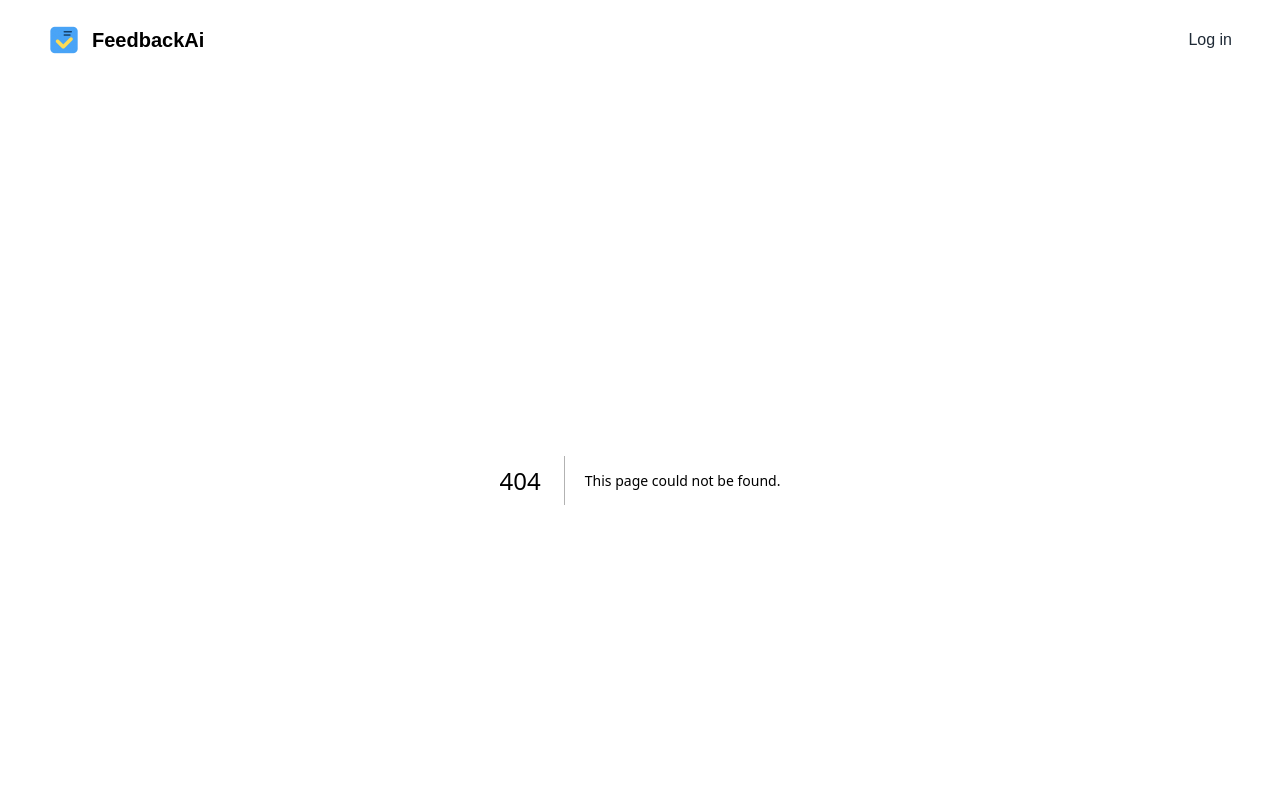
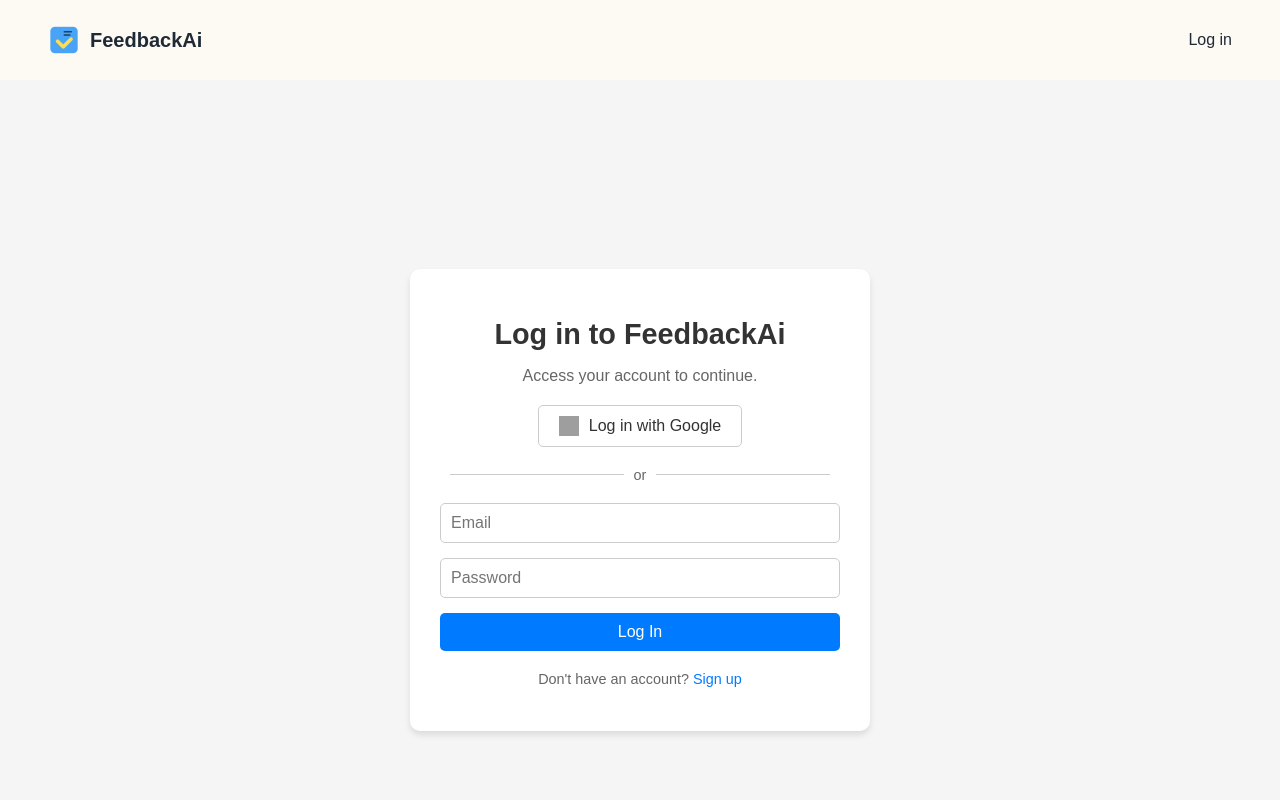
Before and after one commit to asholokh/feedbackai, a Next.js app: page /login in a window 1280 px wide. Before the commit this address had no page. Shown: the top 800 px of the page. Built offline with nearby package versions, Linux system fonts and the light colour scheme; no server answers; grey boxes are pictures that could not be loaded.

Commit message:
Implemented login page and secured dashboard page. Minor improvements for the Login links

```diff
--- /dev/null
+++ b/app/dashboard/page.css
@@ -0,0 +1,39 @@
+/* app/dashboard/page.css */
+.logout-button {
+    background-color: #ff4d4f;
+    color: white;
+    border: none;
+    padding: 10px 20px;
+    border-radius: 5px;
+    font-size: 16px;
+    cursor: pointer;
+    transition: background-color 0.3s ease;
+}
+
+.logout-button:hover {
+    background-color: #d9363e;
+}
+
+/* app/dashboard/page.css */
+.dashboard-container {
+    display: flex;
+    flex-direction: column;
+    align-items: center;
+    justify-content: center;
+    min-height: 50vh;
+    background-color: #f5f5f5;
+    padding: 20px;
+    text-align: center;
+}
+
+.dashboard-container h1 {
+    font-size: 2rem;
+    color: #333;
+    margin-bottom: 10px;
+}
+
+.dashboard-container p {
+    font-size: 1rem;
+    color: #666;
+    margin-bottom: 20px;
+}
--- /dev/null
+++ b/app/dashboard/page.tsx
@@ -0,0 +1,47 @@
+'use client';
+
+import './page.css';
+import React, {useEffect, useState} from "react";
+import { useRouter } from "next/navigation";
+import {onAuthStateChanged, signOut, User} from "firebase/auth";
+import { auth } from "../../firebase/firebaseConfig";
+
+export default function Dashboard() {
+    const router = useRouter();
+    const [user, setUser] = useState<User | null>(null);
+
+    useEffect(() => {
+        const unsubscribe = onAuthStateChanged(auth, (currentUser) => {
+            if (currentUser) {
+                setUser(currentUser); // Set the authenticated user
+            } else {
+                router.push("/login"); // Redirect to login if not authenticated
+            }
+        });
+
+        return () => unsubscribe(); // Cleanup the listener on unmount
+    }, [router]);
+
+    const handleLogout = async () => {
+        try {
+            await signOut(auth);
+            router.push("/login"); // Redirect to login page after logout
+        } catch (error) {
+            console.error("Error during logout:", error);
+        }
+    };
+
+    if (!user) {
+        return null; // Optionally, show a loading spinner here
+    }
+
+    return (
+        <div className="dashboard-container">
+            <h1>Welcome to your Dashboard</h1>
+            <p>This is your main application area.</p>
+            <button onClick={handleLogout} className="logout-button">
+                Log Out
+            </button>
+        </div>
+    );
+}
--- /dev/null
+++ b/app/login/page.css
@@ -0,0 +1,129 @@
+/* app/login/page.css */
+.container {
+    display: flex;
+    justify-content: center;
+    align-items: center;
+    min-height: 100vh;
+    background-color: #f5f5f5;
+    padding: 20px;
+}
+
+.card {
+    background: #ffffff;
+    border-radius: 10px;
+    box-shadow: 0 4px 6px rgba(0, 0, 0, 0.1);
+    padding: 30px;
+    max-width: 400px;
+    width: 100%;
+    text-align: center;
+}
+
+.card h1 {
+    font-size: 1.8rem;
+    color: #333;
+    margin-bottom: 10px;
+}
+
+.card .subtext {
+    font-size: 1rem;
+    color: #666;
+    margin-bottom: 20px;
+}
+
+.card .error-text {
+    color: #ff4d4f;
+    font-size: 0.9rem;
+    margin-bottom: 15px;
+}
+
+form {
+    display: flex;
+    flex-direction: column;
+    gap: 15px;
+}
+
+input {
+    padding: 10px;
+    font-size: 1rem;
+    border: 1px solid #ccc;
+    border-radius: 5px;
+    outline: none;
+    transition: border-color 0.3s ease;
+}
+
+input:focus {
+    border-color: #007bff;
+}
+
+.primary-button {
+    background-color: #007bff;
+    color: white;
+    border: none;
+    padding: 10px 20px;
+    border-radius: 5px;
+    font-size: 1rem;
+    cursor: pointer;
+    transition: background-color 0.3s ease;
+}
+
+.primary-button:hover {
+    background-color: #0056b3;
+}
+
+.footer-text {
+    font-size: 0.9rem;
+    color: #666;
+    margin-top: 20px;
+}
+
+.footer-text a {
+    color: #007bff;
+    text-decoration: none;
+}
+
+.footer-text a:hover {
+    text-decoration: underline;
+}
+
+.google-button {
+    display: flex;
+    align-items: center;
+    justify-content: center;
+    gap: 10px;
+    background-color: #ffffff;
+    color: #333;
+    border: 1px solid #ccc;
+    padding: 10px 20px;
+    border-radius: 5px;
+    font-size: 1rem;
+    cursor: pointer;
+    transition: background-color 0.3s ease, box-shadow 0.3s ease;
+    margin: 0 auto;
+}
+
+.google-button img {
+    width: 20px;
+    height: 20px;
+}
+
+.google-button:hover {
+    background-color: #f5f5f5;
+    box-shadow: 0 2px 4px rgba(0, 0, 0, 0.1);
+}
+
+.divider {
+    display: flex;
+    align-items: center;
+    margin: 20px 0;
+    color: #666;
+    font-size: 0.9rem;
+}
+
+.divider::before,
+.divider::after {
+    content: "";
+    flex: 1;
+    height: 1px;
+    background: #ccc;
+    margin: 0 10px;
+}
--- /dev/null
+++ b/app/login/page.tsx
@@ -0,0 +1,82 @@
+'use client';
+
+import React, { useState } from "react";
+import { useRouter } from "next/navigation";
+import { signInWithEmailAndPassword, signInWithPopup, GoogleAuthProvider } from "firebase/auth";
+import { auth } from "../../firebase/firebaseConfig";
+import './page.css';
+
+export default function Login() {
+    const router = useRouter();
+    const [email, setEmail] = useState("");
+    const [password, setPassword] = useState("");
+    const [error, setError] = useState("");
+
+    const handleLogin = async (e: React.FormEvent) => {
+        e.preventDefault();
+        setError(""); // Clear any previous errors
+        try {
+            await signInWithEmailAndPassword(auth, email, password);
+            router.push("/dashboard"); // Redirect to dashboard on successful login
+        } catch (err) {
+            setError("Invalid email or password. Please try again.");
+        }
+    };
+
+    const handleGoogleLogin = async () => {
+        const provider = new GoogleAuthProvider();
+        try {
+            await signInWithPopup(auth, provider);
+            router.push("/dashboard"); // Redirect to dashboard on successful login
+        } catch (err) {
+            setError("Failed to log in with Google. Please try again.");
+        }
+    };
+
+    return (
+        <div className="container">
+            <div className="card">
+                <h1>Log in to FeedbackAi</h1>
+                <p className="subtext">Access your account to continue.</p>
+
+                {error && <p className="error-text">{error}</p>}
+
+                <button className="google-button" onClick={handleGoogleLogin}>
+                    <img
+                        src="https://www.gstatic.com/marketing-cms/assets/images/d5/dc/cfe9ce8b4425b410b49b7f2dd3f3/g.webp=s96-fcrop64=1,00000000ffffffff-rw"
+                        alt="Google icon"
+                        width={32}
+                        height={32}
+                    />
+                    Log in with Google
+                </button>
+
+                <div className="divider">
+                    <span>or</span>
+                </div>
+
+                <form onSubmit={handleLogin}>
+                    <input
+                        type="email"
+                        value={email}
+                        onChange={(e) => setEmail(e.target.value)}
+                        placeholder="Email"
+                        required
+                    />
+                    <input
+                        type="password"
+                        value={password}
+                        onChange={(e) => setPassword(e.target.value)}
+                        placeholder="Password"
+                        required
+                    />
+                    <button type="submit" className="primary-button">Log In</button>
+                </form>
+
+                <p className="footer-text">
+                    Don't have an account? <a href="/registration">Sign up</a>
+                </p>
+            </div>
+        </div>
+    );
+}
--- a/components/Header.css
+++ b/components/Header.css
@@ -5,10 +5,19 @@
     padding: 24px 48px;
 }
 
+/* Header.css */
 .logo {
     display: flex;
     align-items: center;
-    gap: 12px;
+    text-decoration: none; /* Remove underline */
+    color: inherit; /* Use the default text color */
+    gap: 10px;
+}
+
+.logo h1 {
+    font-size: 1.5rem; /* Adjust size as needed */
+    font-weight: normal; /* Normal font weight */
+    margin: 0;
 }
 
 .logo img {
--- a/components/Header.tsx
+++ b/components/Header.tsx
@@ -5,11 +5,11 @@ import './Header.css';
 export default function Header() {
     return (
         <header className="header">
-            <div className="logo">
+            <a className="logo" href="/">
                 <Image src="/assets/icon-main.png" alt="FeedbackAi logo" width={32} height={32} />
                 <h1>FeedbackAi</h1>
-            </div>
-            <a className="login-link" href="#">
+            </a>
+            <a className="login-link" href="/login">
                 Log in
             </a>
         </header>
```
Also changed, not shown: app/registration/page.tsx (+19 -3 lines).
